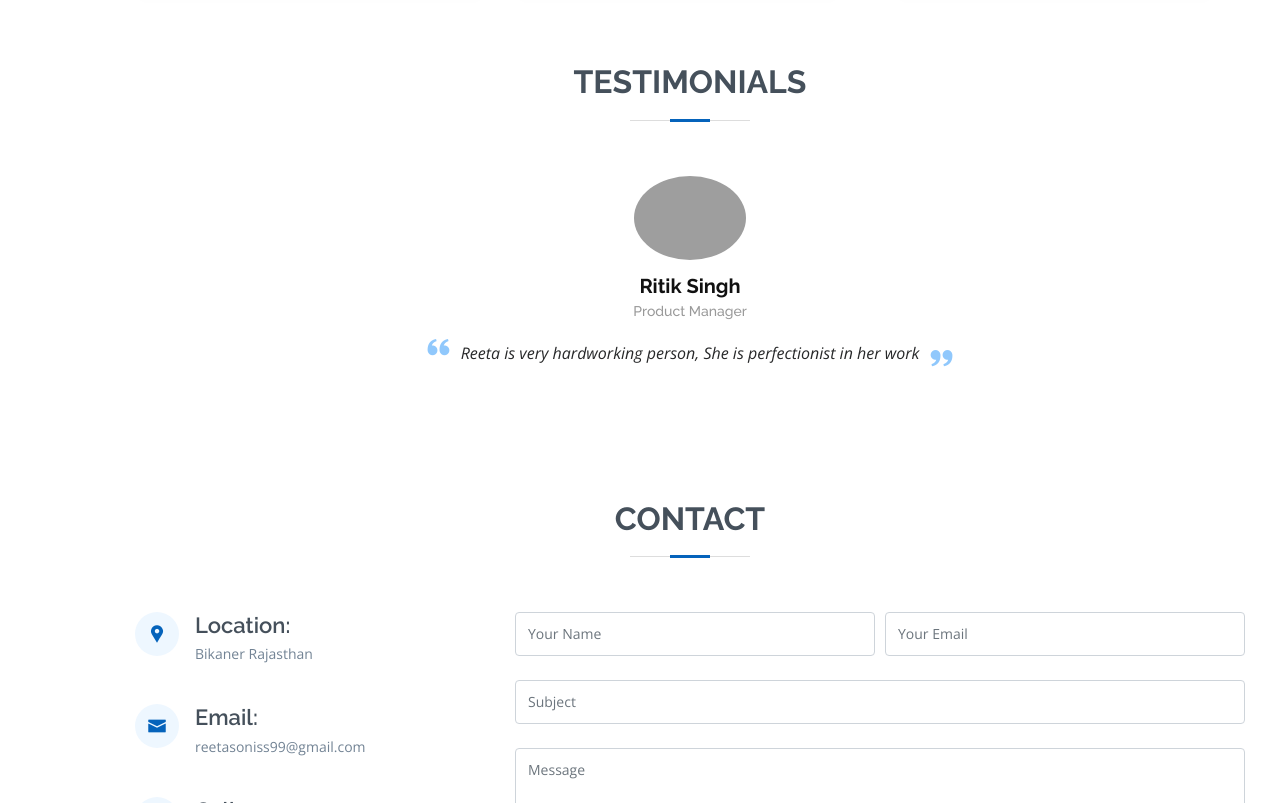
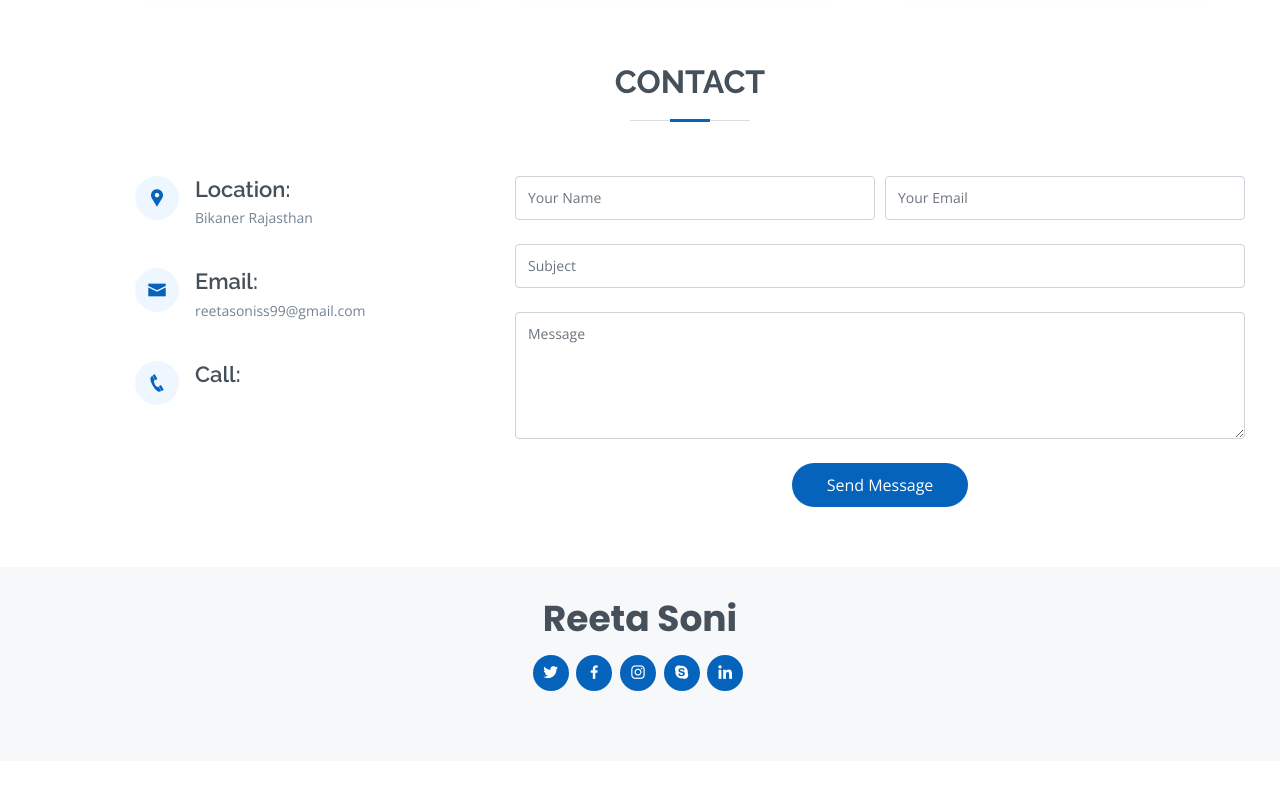
Before and after one commit to reetasoni99/portfolio, a plain HTML site: page index.html in a window 1280 px wide. Shown: the part 4850-5653 px from the top of the page. After the commit the page ends 5611 px from the top, so only its background shows below. Drawn offline with nearby package versions, Linux system fonts and the light colour scheme; grey boxes are pictures that could not be loaded.

Commit message:
Update index.html

```diff
--- a/index.html
+++ b/index.html
@@ -569,7 +569,7 @@
       </div>
     </section><!-- End Services Section -->
 
-    <!-- ======= Testimonials Section ======= -->
+    <!-- ======= Testimonials Section =======
     <section id="testimonials" class="testimonials section-bg">
       <div class="container" data-aos="fade-up">
 
@@ -596,7 +596,7 @@
         </div>
 
       </div>
-    </section><!-- End Testimonials Section -->
+    </section> -- End Testimonials Section -->
 
     <!-- ======= Contact Section ======= -->
     <section id="contact" class="contact">
```
